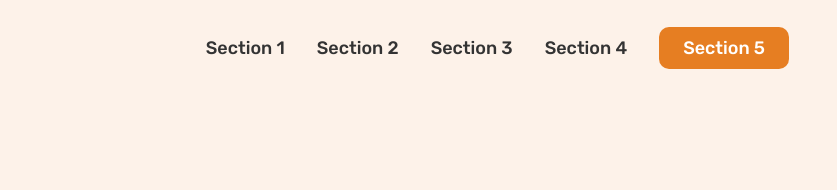
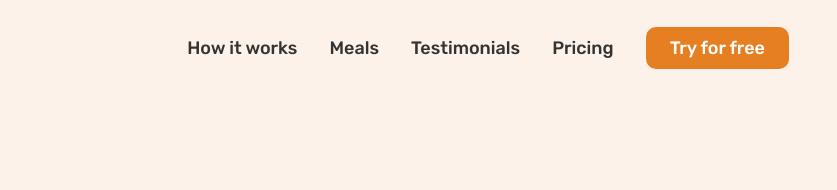
Before and after one commit to isRyanSu/omnifood, a website built with Vite: page index.html in a window 1280 px wide. Shown: the top 190 px of the page, 443-1280 px from the left. Built offline with nearby package versions, Linux system fonts and the light colour scheme.

Commit message:
chore: update the header

```diff
--- a/index.html
+++ b/index.html
@@ -19,12 +19,12 @@
         <img src="/public/logo.png" alt="Omnifood's logo" class="logo" />
         <nav class="main-nav">
           <ul class="main-nav-list">
-            <li><a href="#" class="main-nav-link">Section 1</a></li>
-            <li><a href="#" class="main-nav-link">Section 2</a></li>
-            <li><a href="#" class="main-nav-link">Section 3</a></li>
-            <li><a href="#" class="main-nav-link">Section 4</a></li>
+            <li><a href="#" class="main-nav-link">How it works</a></li>
+            <li><a href="#" class="main-nav-link">Meals</a></li>
+            <li><a href="#" class="main-nav-link">Testimonials</a></li>
+            <li><a href="#" class="main-nav-link">Pricing</a></li>
             <li>
-              <a href="#" class="main-nav-link main-nav-cta">Section 5</a>
+              <a href="#" class="main-nav-link main-nav-cta">Try for free</a>
             </li>
           </ul>
         </nav>
```
